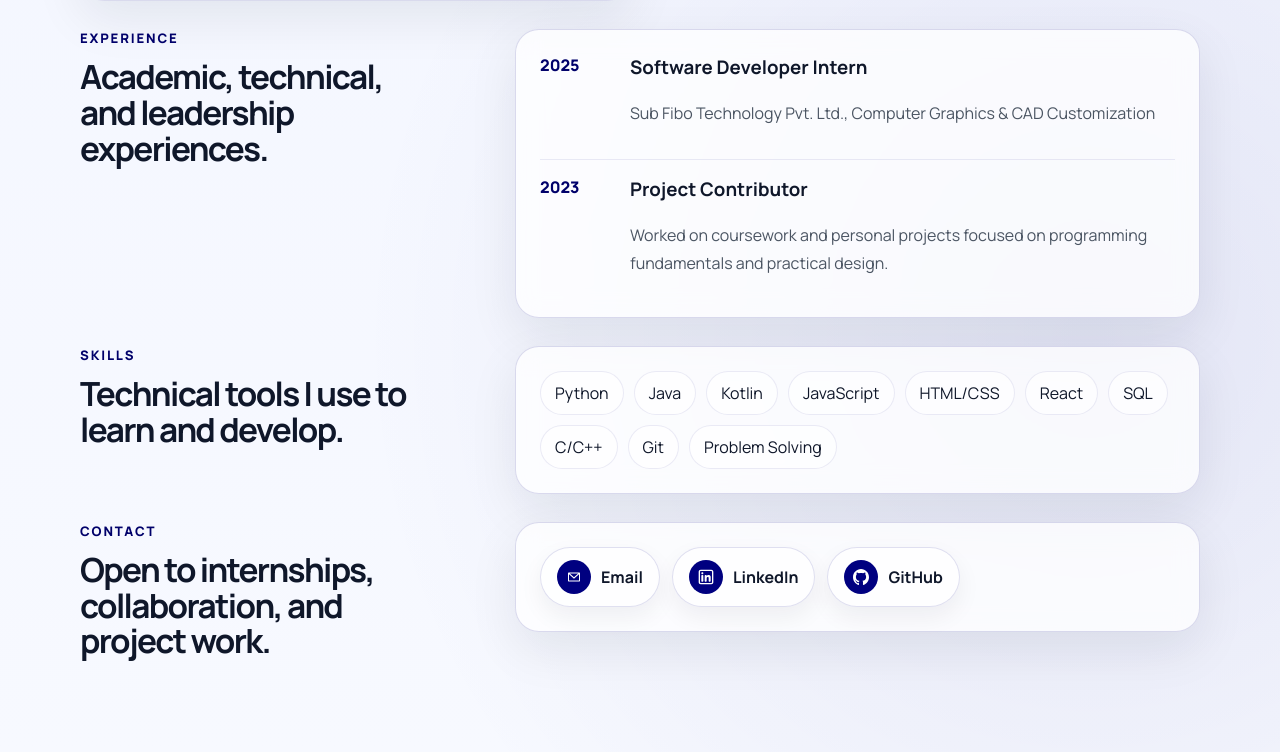
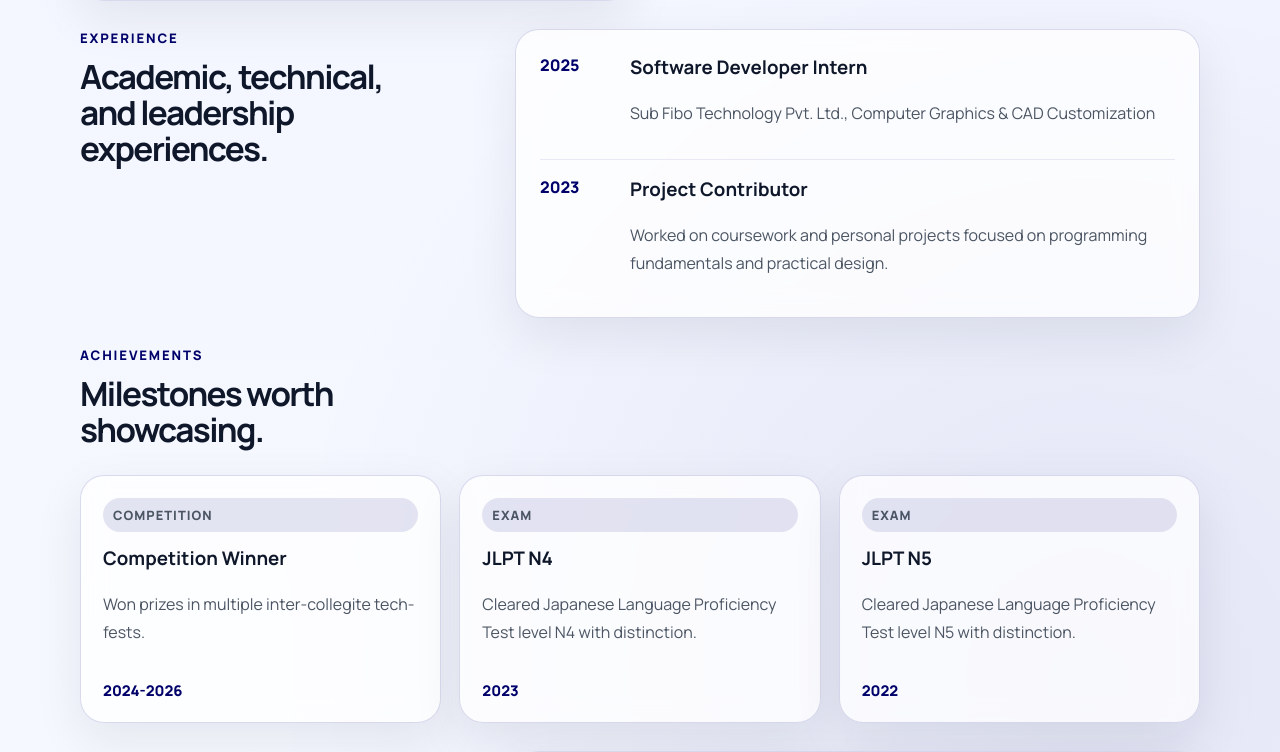
Before and after one commit to Ishaan-Jog/ishaans-portfolio, a React (Vite) app: page / in a window 1280 px wide. Shown: the part 2035-2787 px from the top of the page. Built offline with nearby package versions, Linux system fonts and the light colour scheme.

Commit message:
Add achievements section

```diff
--- a/src/App.jsx
+++ b/src/App.jsx
@@ -43,6 +43,27 @@ const timelineData = [
   },
 ];
 
+const achievementData = [
+  {
+    year: "2024-2026",
+    title: "Competition Winner",
+    text: "Won prizes in multiple inter-collegite tech-fests.",
+    category: "Competition",
+  },
+  {
+    year: "2023",
+    title: "JLPT N4",
+    text: "Cleared Japanese Language Proficiency Test level N4 with distinction.",
+    category: "Exam",
+  },
+  {
+    year: "2022",
+    title: "JLPT N5",
+    text: "Cleared Japanese Language Proficiency Test level N5 with distinction.",
+    category: "Exam",
+  },
+];
+
 const skills = [
   "Python",
   "Java",
@@ -82,6 +103,7 @@ function App() {
     about: false,
     projects: false,
     experience: false,
+    achievements: false,
     skills: false,
     contact: false,
   });
@@ -122,6 +144,7 @@ function App() {
           about: true,
           projects: true,
           experience: true,
+          achievements: true,
           skills: true,
           contact: true,
         });
@@ -166,7 +189,7 @@ function App() {
             IJ
           </button>
           <nav className="nav" aria-label="Primary">
-            {["about", "projects", "experience", "skills", "contact"].map((item) => (
+            {["about", "projects", "experience", "achievements", "skills", "contact"].map((item) => (
               <button
                 key={item}
                 className={activeSection === item ? "active" : ""}
@@ -304,6 +327,23 @@ function App() {
             </div>
           </section>
 
+          <section className={`section reveal ${revealed.achievements ? "visible" : ""}`} id="achievements" data-section="achievements">
+            <div className="section-title">
+              <p className="eyebrow">Achievements</p>
+              <h2>Milestones worth showcasing.</h2>
+            </div>
+            <div className="cards achievements-cards">
+              {achievementData.map((achievement) => (
+                <article className="project-card achievement-card" key={achievement.year + achievement.title}>
+                  <p className="project-tag">{achievement.category}</p>
+                  <h3>{achievement.title}</h3>
+                  <p>{achievement.text}</p>
+                  <div className="achievement-year">{achievement.year}</div>
+                </article>
+              ))}
+            </div>
+          </section>
+
           <section className={`section grid-two reveal ${revealed.skills ? "visible" : ""}`} id="skills" data-section="skills">
             <div className="section-title">
               <p className="eyebrow">Skills</p>
--- a/src/styles.css
+++ b/src/styles.css
@@ -396,6 +396,10 @@ h1 {
   gap: 18px;
 }
 
+.achievements-cards {
+  grid-template-columns: repeat(3, minmax(0, 1fr));
+}
+
 .project-card {
   border-radius: 24px;
   padding: 22px;
@@ -437,6 +441,18 @@ h1 {
 .project-link-arrow {
   font-size: 1rem;
   line-height: 1;
+}
+
+.achievement-card {
+  min-height: 220px;
+}
+
+.achievement-year {
+  margin-top: auto;
+  padding-top: 18px;
+  color: var(--accent-strong);
+  font-weight: 800;
+  font-size: 0.92rem;
 }
 
 .project-tag {
@@ -572,7 +588,8 @@ h1 {
   .hero,
   .grid-two,
   .stats,
-  .cards {
+  .cards,
+  .achievements-cards {
     grid-template-columns: 1fr;
   }
 
```
Lines whose indentation alone changed are shown as unchanged.
